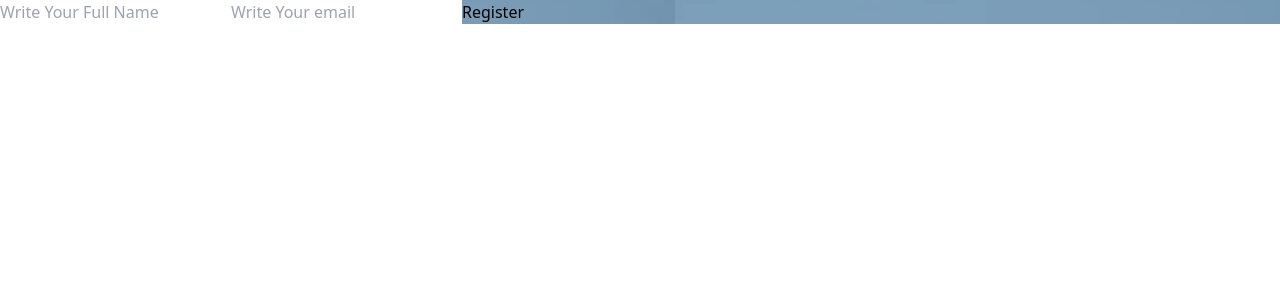
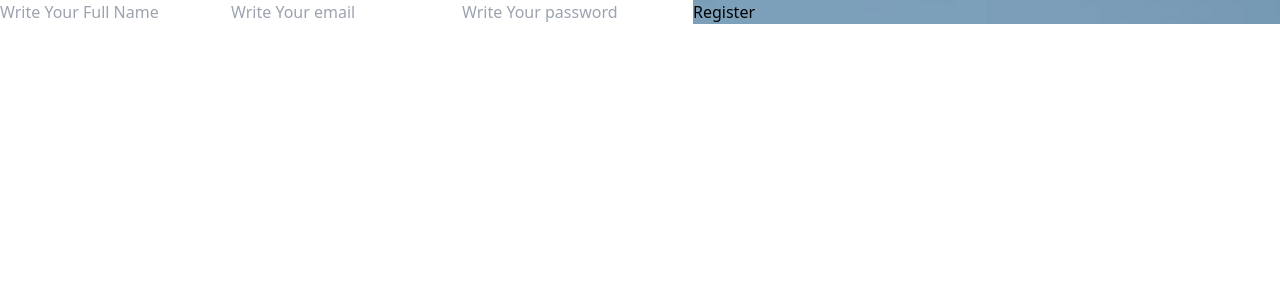
Before and after one commit to mostafa1350/06_FormValidation, a React (Vite) app in the folder form_validation/: page / in a window 1280 px wide. Shown: the top 300 px of the page. Built offline with nearby package versions, Linux system fonts and the light colour scheme.

Commit message:
improve and add pass input and other properties
improve and add pass input and other properties like min length and input format format

```diff
--- a/form_validation/src/Forms/Valid_forms.jsx
+++ b/form_validation/src/Forms/Valid_forms.jsx
@@ -10,9 +10,10 @@ const Valid_forms = () => {
              max-w-[350px] max-h-[280px] w-full px-8 py-16 bg-white/20 border-blue-700/20 border-[3px]
              border-l-blue-700/20 border-b-blue-700/20 border-l-[1px] border-b-[1px]
              rounded-lg backdrop-blur-sm '>
-                <input type="text" className="relative px-2 py-3 bg-yellow-400/20 rounded-md text-green-300 placeholder-white my-5" placeholder='Write Your Full Name' />
-                <input type="text" className="relative px-2 py-3 bg-yellow-400/20 rounded-md text-green-300 placeholder-white" placeholder='Write Your email' />
-                <button type="submit" className="relative my-6 bg-gradient-to-tr from-slate-200 via-red-200 to-green-200 py-2 px-[70px] tracking-wider rounded-md">Register</button>
+                <input type="text" required={true} minLength={6} className="relative my-2 px-2 py-3 bg-yellow-400/20 rounded-md text-green-300 placeholder-white " placeholder='Write Your Full Name' />
+                <input type="email" required={true} className="relative my-2 px-2 py-3 bg-yellow-400/20 rounded-md text-green-300 placeholder-white" placeholder='Write Your email' />
+                <input type="password" required={true} className="relative my-2 px-2 py-3 bg-yellow-400/20 rounded-md text-slate-700 placeholder-white" placeholder='Write Your password' />
+                <button type="submit" className="relative my-3 bg-gradient-to-tr from-slate-200 via-red-200 to-green-200 py-2 px-[70px] tracking-wider rounded-md">Register</button>
             </form>
         </div>
     </div>
```
